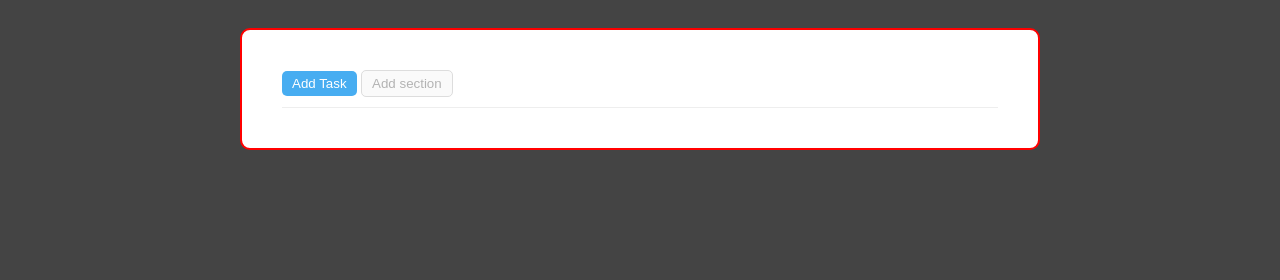
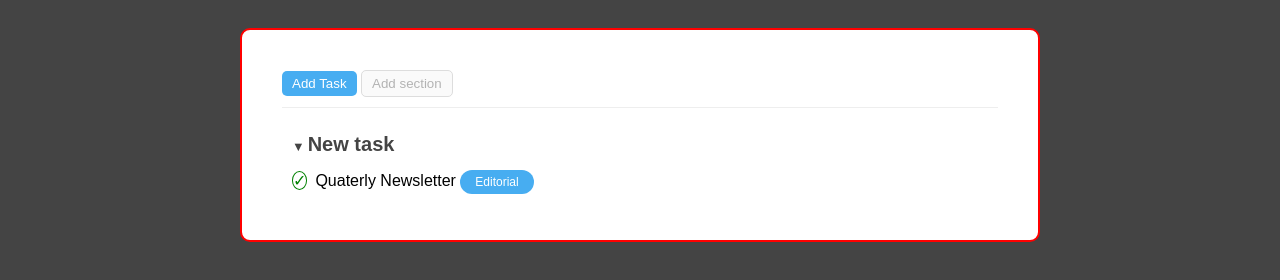
Before and after one commit to DavideBernasconi13/html-css-toboolist, a plain HTML site: page index.html in a window 1280 px wide. Shown: the part 86-366 px from the top of the page. Drawn offline with Linux system fonts and the light colour scheme.

Commit message:
structure accordion

```diff
--- a/css/style.css
+++ b/css/style.css
@@ -32,8 +32,19 @@ button.bg-blue {
 }
 
 /* utilities */
+.label {
+    padding: 5px 15px;
+    border-radius: 50px;
+    color: #fff;
+    font-size: 0.75rem;
+}
+
 .bg-blue {
     background: #47ADF1;
+}
+
+.mt-20 {
+    margin-top: 20px;
 }
 
 /* header */
@@ -58,3 +69,44 @@ header {
     border-bottom: #eee 1px solid;
     padding-bottom: 10px;
 }
+
+/* accordion */
+button.accordion {
+    border-radius: 0px;
+    background: transparent;
+    width: 100%;
+    text-align: left;
+    font-size: 1.25rem;
+    font-weight: 800;
+    color: #444;
+    border: none;
+}
+
+button.accordion::before {
+    content: '\25BC';
+    font-size: 0.8rem;
+    margin-right: 3px;
+}
+
+.panel {
+    padding: 10px;
+}
+
+.panel span.done,
+.panel span.toDo {
+    margin-right: 8px;
+    height: 20px;
+    width: 20px;
+    border: 1px solid red;
+    border-radius: 50%;
+}
+
+.panel span.done {
+    color: green;
+    border: 0.75px solid green;
+}
+
+.panel span.toDo {
+    color: red;
+    border: 0.75px solid red;
+}
--- a/index.html
+++ b/index.html
@@ -17,10 +17,16 @@
 
     <!-- Main -->
     <main class="container">
+        <!-- button -->
         <div class="button-toDoList">
             <button type="button" class="bg-blue">Add Task</button>
             <button type="button" disabled>Add section</button>
-
+        </div>
+        <!-- accordion -->
+        <button class="accordion mt-20">New task</button>
+        <div class="panel">
+            <p><span class="done">&check;</span>Quaterly Newsletter <span class="label bg-blue">Editorial</span>
+            </p>
         </div>
 
     </main>
```
